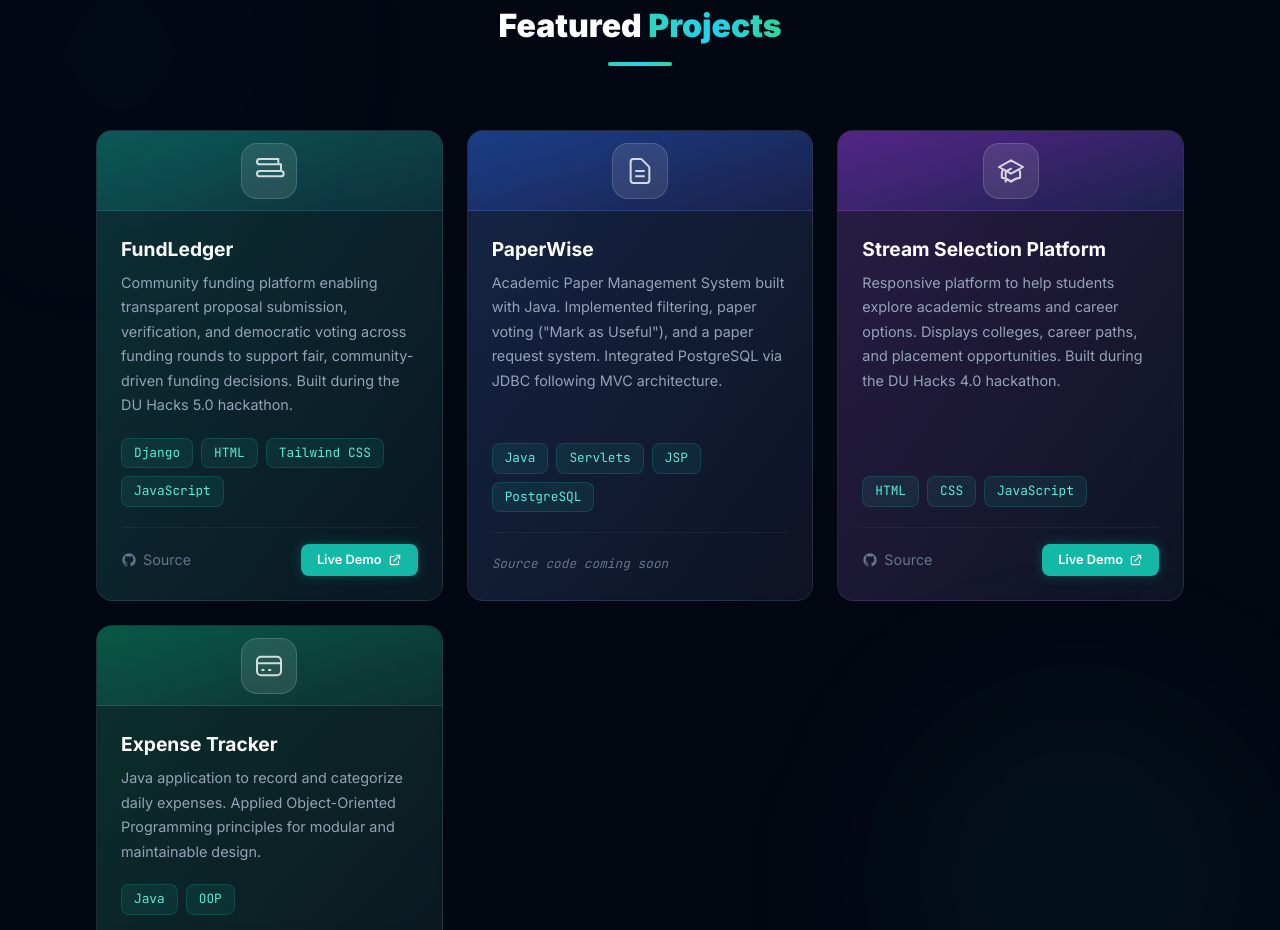
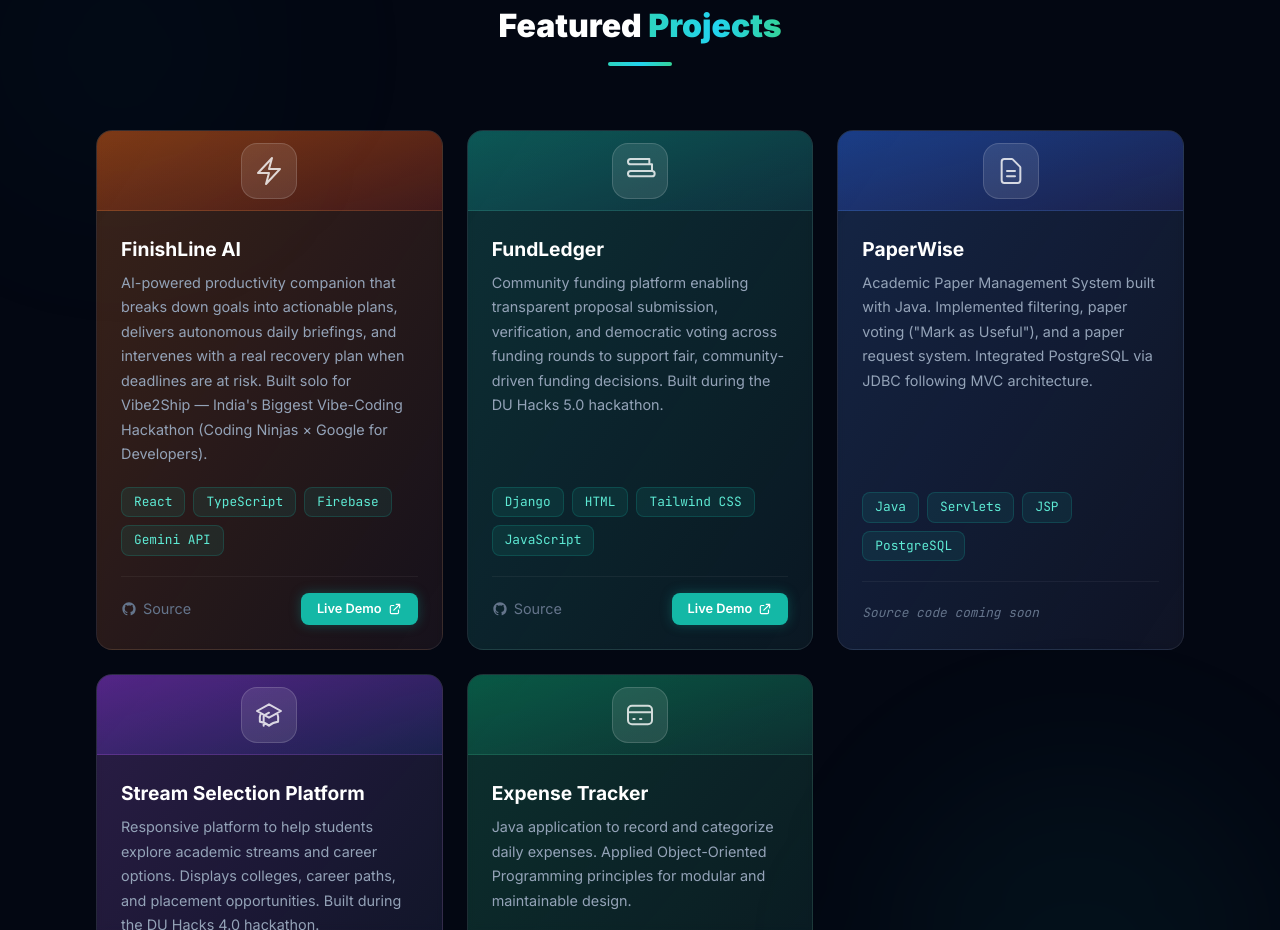
Before and after one commit to KRISHTI2503/my-portfolio, a React (Vite) app: page / in a window 1280 px wide. Shown: the part 2100-3030 px from the top of the page. Built offline with nearby package versions, Linux system fonts and the light colour scheme.

Commit message:
Add FinishLine AI project card (Vibe2Ship hackathon)

```diff
--- a/src/components/Projects.jsx
+++ b/src/components/Projects.jsx
@@ -2,6 +2,18 @@ import useReveal from '../hooks/useReveal'
 import SectionTitle from './SectionTitle'
 
 const projects = [
+  {
+    title: 'FinishLine AI',
+    description: 'AI-powered productivity companion that breaks down goals into actionable plans, delivers autonomous daily briefings, and intervenes with a real recovery plan when deadlines are at risk. Built solo for Vibe2Ship — India\'s Biggest Vibe-Coding Hackathon (Coding Ninjas × Google for Developers).',
+    tags: ['React', 'TypeScript', 'Firebase', 'Gemini API'],
+    // Lightning bolt icon
+    icon: 'M3.75 13.5l10.5-11.25L12 10.5h8.25L9.75 21.75 12 13.5H3.75z',
+    color: 'from-orange-500/20 to-red-500/5',
+    headerGradient: 'from-orange-600/40 to-red-900/30',
+    accent: '#f97316',
+    github: 'https://github.com/KRISHTI2503/FinishLine-AI',
+    live: 'https://finishline-ai-820143287124.us-west1.run.app/',
+  },
   {
     title: 'FundLedger',
     description: 'Community funding platform enabling transparent proposal submission, verification, and democratic voting across funding rounds to support fair, community-driven funding decisions. Built during the DU Hacks 5.0 hackathon.',
```
